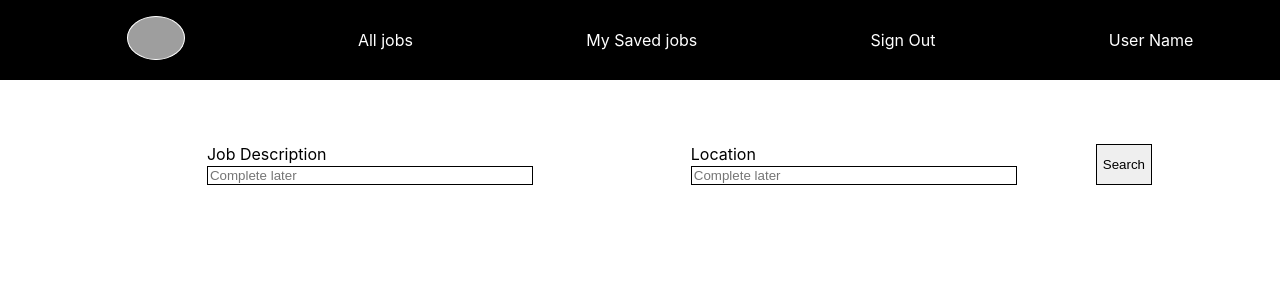
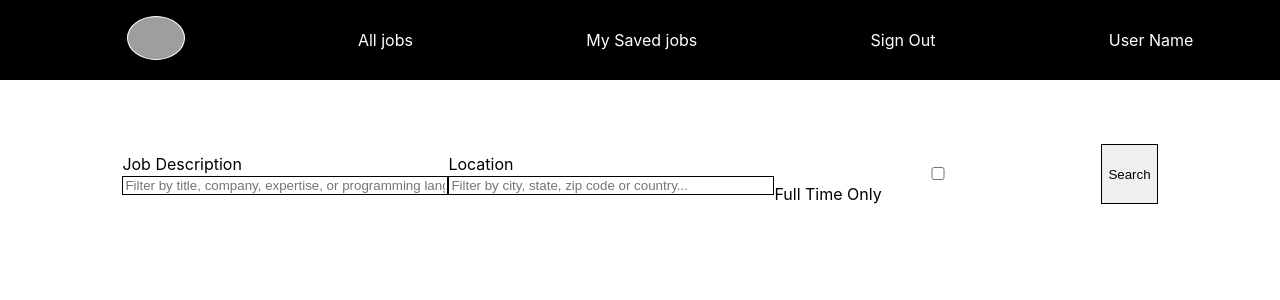
Before and after one commit to daler-bobojanov/MOD2-Final-Project, a React (Create React App) app in the folder jobs-for-software-developers/: page / in a window 1280 px wide. Shown: the top 300 px of the page. Built offline with nearby package versions, Linux system fonts and the light colour scheme; grey boxes are pictures that could not be loaded.

Commit message:
modified code

```diff
--- a/jobs-for-software-developers/src/components/SearchForm.jsx
+++ b/jobs-for-software-developers/src/components/SearchForm.jsx
@@ -1,22 +1,36 @@
 import React from 'react';
 import '../styles/SearchForm.css';
 
-const SearchForm = () => {
-    return (
-        <form className="search-form">
-            <div>
-                <label>Job Description</label><br />
-                <input type="text" name="" placeholder="Complete later" />
-            </div>
+const SearchForm = props => (
+    // return (
+    <form className="search-form" onSubmit={props.searchJobs}>
+        <div>
+            <label htmlFor="jobDescription">Job Description</label><br />
+            <input className="search-input" type="text" name="jobDescription" placeholder="Filter by title, company, expertise, or programming language.." />
+        </div>
+
+        <div>
+            <label htmlFor="location">Location</label><br />
+            <input className="search-input" type="text" name="location" placeholder="Filter by city, state, zip code or country..." />
+        </div>
+
+        <div>
             <br />
-            <div>
-                <label>Location</label><br />
-                <input type="text" name="" placeholder="Complete later" />
-            </div>
-            <br />
-            <button>Search</button>
-        </form>
-    );
-}
+            <input type="checkbox" name="fullTime" />
+            <label id="ft-only" htmlFor="fullTimeOnly">Full Time Only</label>
+        </div>
+        <button id="search-form-button" >Search</button>
+    </form>
+    // );
+    // }
+);
 
 export default SearchForm;
+
+/*
+TO DO:
+- make use of Full Time checkbox;
+- add image as placeholder;
+- fix button style;
+- make overall look prettier;
+*/
```
